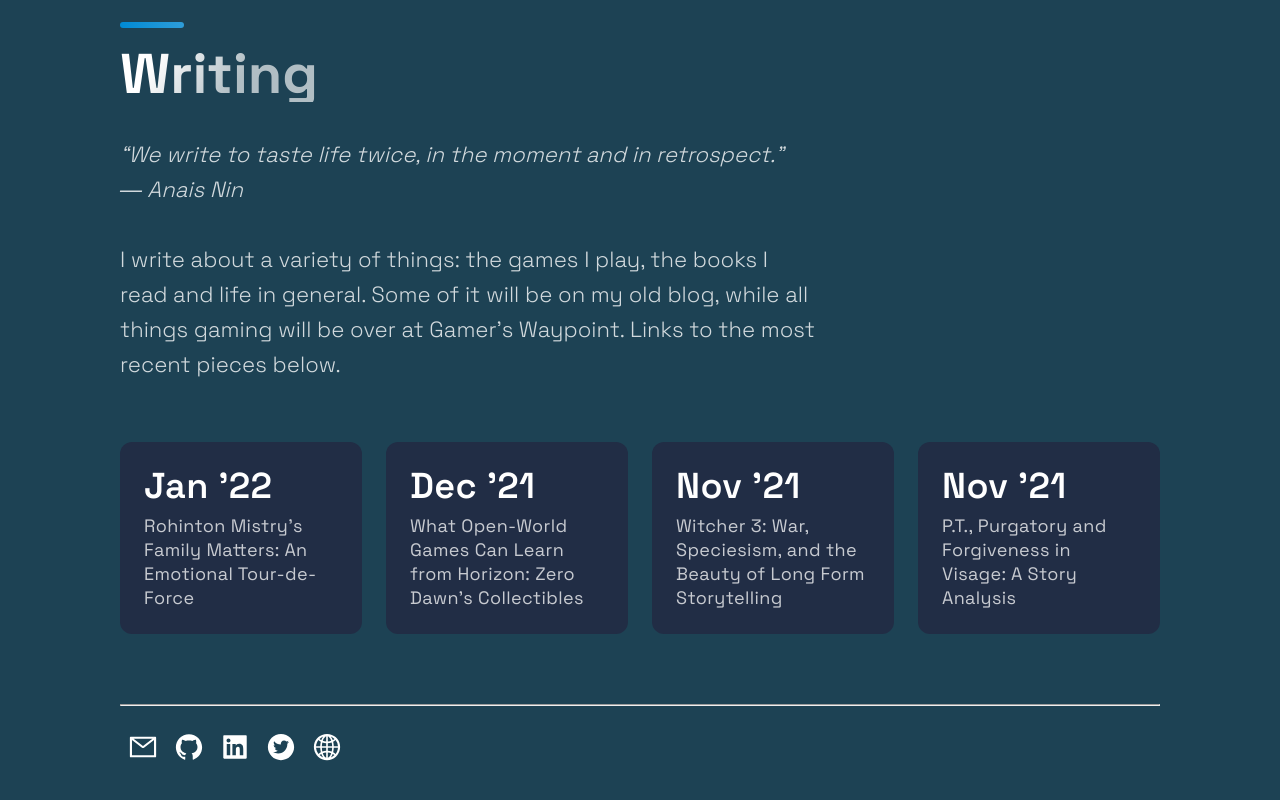
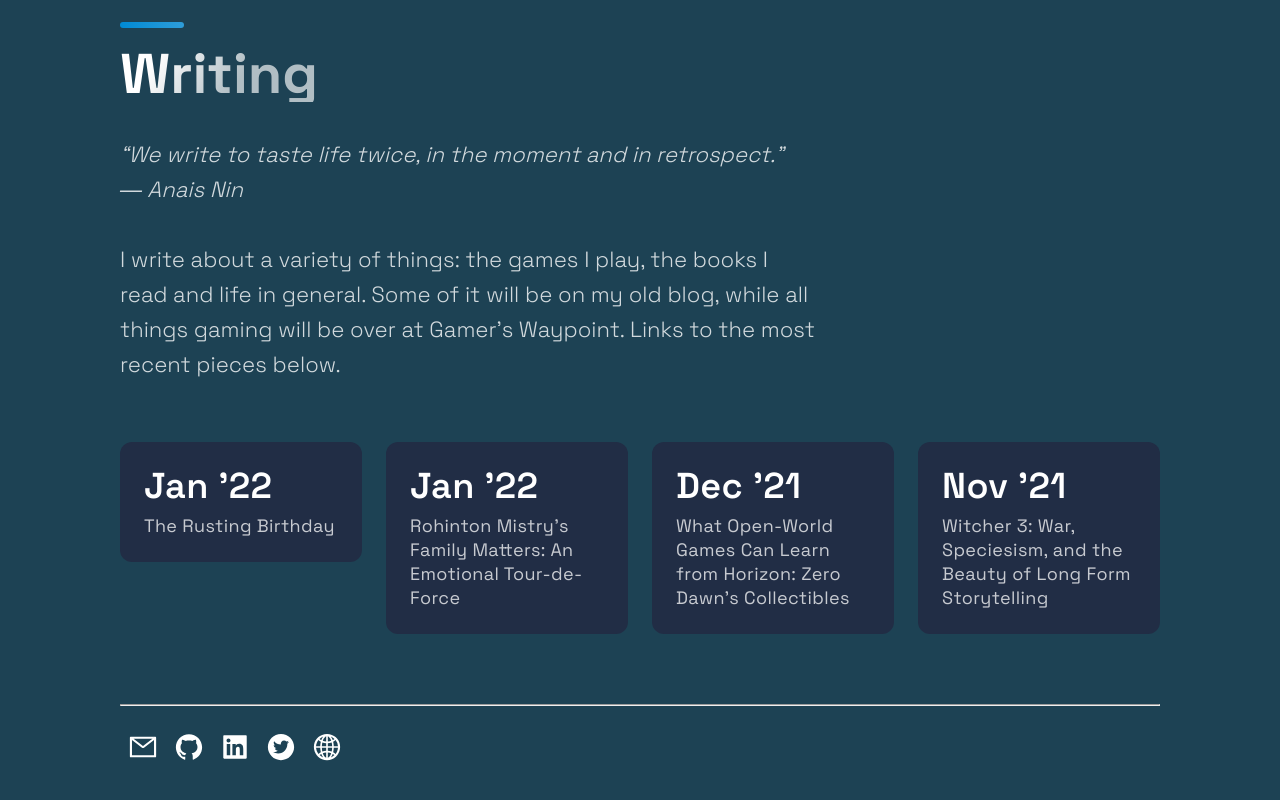
Before and after one commit to AwkwardLiSFan/personal-space, a Next.js app: page / in a window 1280 px wide. Shown: the part 3688-4488 px from the top of the page. Built offline with nearby package versions, Linux system fonts and the light colour scheme.

Commit message:
updated writing links

```diff
--- a/src/components/Acomplishments/Acomplishments.js
+++ b/src/components/Acomplishments/Acomplishments.js
@@ -4,10 +4,10 @@ import { Section, SectionDivider, SectionText, SectionTitle } from '../../styles
 import { Box, Boxes, BoxNum, BoxText } from './AcomplishmentsStyles';
 
 const data = [
+  { number: 'Jan \'22', text: 'The Rusting Birthday', link: "https://thisisnotagamereview.blogspot.com/2022/01/the-rusting-birthday.html"},
   { number: 'Jan \'22', text: 'Rohinton Mistry\'s Family Matters: An Emotional Tour-de-Force', link: "https://thisisnotagamereview.blogspot.com/2022/01/rohinton-mistrys-family-matters.html"},
   { number: 'Dec \'21', text: 'What Open-World Games Can Learn from Horizon: Zero Dawn\'s Collectibles', link: "https://www.gamerswaypoint.com/open-world-games-learn-from-horizon-zero-dawn-collectibles/"},
-  { number: 'Nov \'21', text: 'Witcher 3: War, Speciesism, and the Beauty of Long Form Storytelling', link: "https://www.gamerswaypoint.com/witcher-3-war-speciesism-beauty-of-long-form-storytelling/"},
-  { number: 'Nov \'21', text: 'P.T., Purgatory and Forgiveness in Visage: A Story Analysis', link: "https://www.gamerswaypoint.com/pt-purgatory-forgiveness-visage-story-analysis/"}
+  { number: 'Nov \'21', text: 'Witcher 3: War, Speciesism, and the Beauty of Long Form Storytelling', link: "https://www.gamerswaypoint.com/witcher-3-war-speciesism-beauty-of-long-form-storytelling/"}
 ];
 
 const Acomplishments = () => (
```
